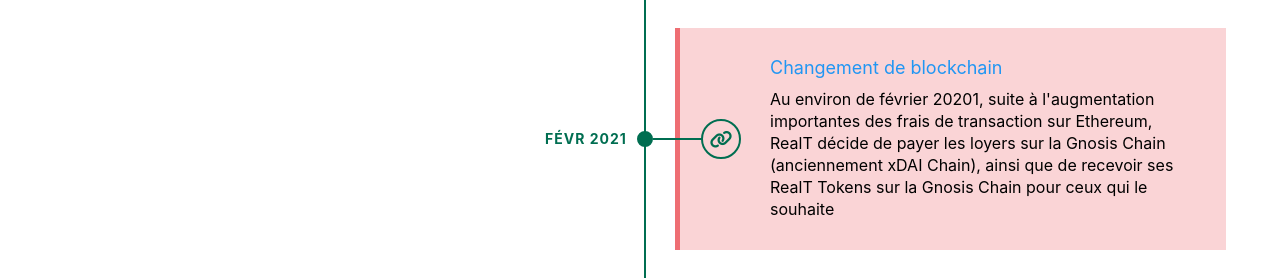
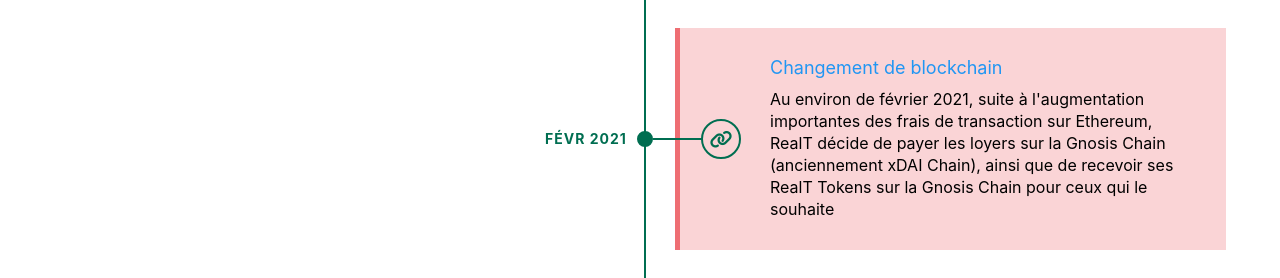
Before and after one commit to minus78/minus78.github.io, a Jekyll site: the page built from _posts/2022-10-16-RealT.markdown, in a window 1280 px wide and 900 px high, scrolled down 4693 px. Shown: the part 171-449 px from the top of the window. Built offline with Jekyll 4.4.1, drawn with Linux system fonts in a browser that asks for light colours.

Commit message:
small correction

```diff
--- a/_posts/2022-10-16-RealT.markdown
+++ b/_posts/2022-10-16-RealT.markdown
@@ -146,7 +146,7 @@
         <i class="icon fa fa-link"></i>
         <div class="content-timeline">
             <h2>Changement de blockchain</h2>
-            <p>Au environ de février 20201, suite à l'augmentation importantes des frais de transaction sur Ethereum, RealT décide de payer les loyers sur la Gnosis Chain (anciennement xDAI Chain), ainsi que de recevoir ses RealT Tokens sur la Gnosis Chain pour ceux qui le souhaite</p>
+            <p>Au environ de février 2021, suite à l'augmentation importantes des frais de transaction sur Ethereum, RealT décide de payer les loyers sur la Gnosis Chain (anciennement xDAI Chain), ainsi que de recevoir ses RealT Tokens sur la Gnosis Chain pour ceux qui le souhaite</p>
         </div>
     </div>
     <div class="container-timeline left-timeline">
```
